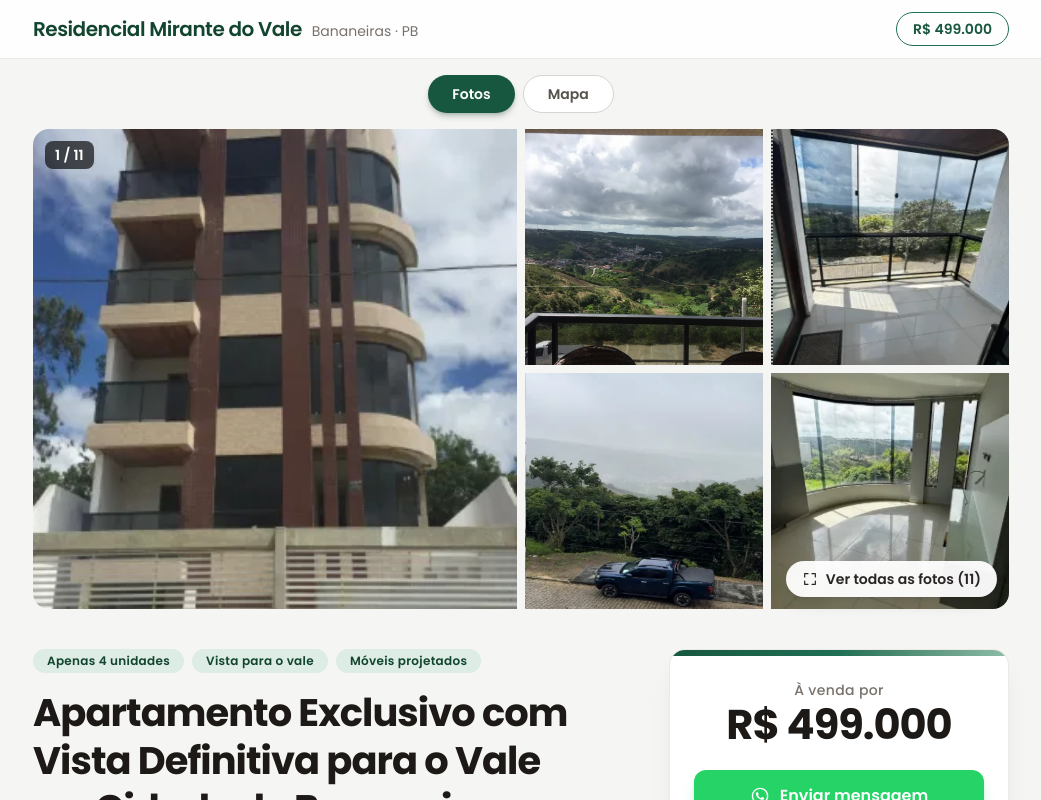
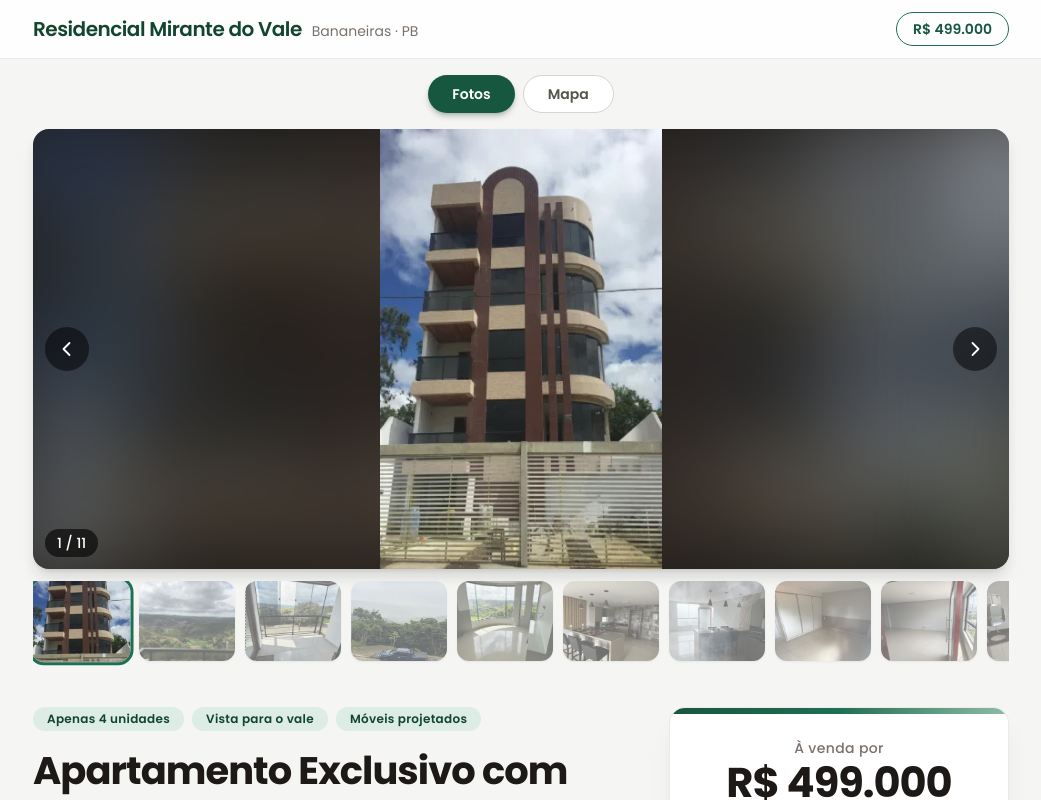
Before and after one commit to ryann-trocoli/Projeto-Apartamento, a React (Vite) app: page / in a window 1280 px wide. Shown: the top 800 px of the page, without its empty margins (119-1160 px from the left). Built offline with nearby package versions, Linux system fonts and the light colour scheme.

Commit message:
Restaura galeria em carrossel e remove tela cheia problematica

```diff
--- a/src/components/Galeria.jsx
+++ b/src/components/Galeria.jsx
@@ -1,22 +1,23 @@
-import { useCallback, useEffect, useRef, useState } from 'react'
+import { useCallback, useRef, useState } from 'react'
 import { imovel } from '../data/imovel.js'
-import { IconChevron, IconExpandir, IconFechar } from './icons.jsx'
+import { IconChevron } from './icons.jsx'
 import Foto from './Foto.jsx'
 import Mapa from './Mapa.jsx'
 
 /**
- * Galeria de fotos no topo do site:
+ * Galeria de fotos no topo do site, com:
  * - Abas "Fotos" / "Mapa"
- * - Mosaico: 1 foto principal grande + 4 menores (sem setas —
- *   a navegação foto a foto fica só na tela cheia)
- * - Botão "Ver todas as fotos (N)" e clique em qualquer foto
- *   abrem o modo tela cheia (lightbox) com setas, teclado e swipe
+ * - Carrossel deslizante com setas, contador e swipe (toque)
+ * - Fila de miniaturas clicáveis
+ *
+ * Sem modo tela cheia: a sobreposição em tela cheia não renderizava
+ * a foto em alguns navegadores (Safari do iPhone, Opera GX). O
+ * carrossel na própria página funciona em todos.
  */
 export default function Galeria() {
   const { fotos } = imovel
   const [aba, setAba] = useState('fotos')
   const [atual, setAtual] = useState(0)
-  const [telaCheia, setTelaCheia] = useState(false)
 
   const anterior = useCallback(
     () => setAtual((i) => (i - 1 + fotos.length) % fotos.length),
@@ -27,30 +28,7 @@ export default function Galeria() {
     [fotos.length],
   )
 
-  /** Abre a tela cheia já na foto clicada */
-  const abrirEm = (indice) => {
-    setAtual(indice)
-    setTelaCheia(true)
-  }
-
-  // Navegação por teclado (setas e Esc) quando em tela cheia
-  useEffect(() => {
-    if (!telaCheia) return
-    const onKey = (e) => {
-      if (e.key === 'ArrowLeft') anterior()
-      if (e.key === 'ArrowRight') proxima()
-      if (e.key === 'Escape') setTelaCheia(false)
-    }
-    window.addEventListener('keydown', onKey)
-    // Trava o scroll da página enquanto o lightbox está aberto
-    document.body.style.overflow = 'hidden'
-    return () => {
-      window.removeEventListener('keydown', onKey)
-      document.body.style.overflow = ''
-    }
-  }, [telaCheia, anterior, proxima])
-
-  // Swipe (arrastar com o dedo) na tela cheia
+  // Swipe (arrastar com o dedo) no mobile
   const toqueX = useRef(null)
   const onTouchStart = (e) => (toqueX.current = e.touches[0].clientX)
   const onTouchEnd = (e) => {
@@ -88,136 +66,78 @@ export default function Galeria() {
             <Mapa titulo="Localização do imóvel (aba Mapa)" />
           </div>
         ) : (
-          /* ---- Mosaico: 1 foto grande + 4 menores ----
-              As linhas do grid têm ALTURA FIXA no celular (auto-rows):
-              alturas em pixel funcionam em qualquer navegador, ao
-              contrário de aspect-ratio/altura percentual, que falham
-              no Safari do iPhone e deixam as fotos invisíveis. */
-          <div className="relative">
-            <div className="grid auto-rows-[110px] grid-cols-2 gap-2 overflow-hidden rounded-2xl sm:h-[420px] sm:grid-cols-4 sm:grid-rows-2 lg:h-[480px]">
-              {/* Foto principal (ocupa 2 colunas × 2 linhas) */}
-              <button
-                onClick={() => abrirEm(0)}
-                aria-label={`Ampliar foto 1: ${fotos[0].alt}`}
-                className="group relative col-span-2 row-span-2 overflow-hidden"
+          <>
+            {/* ---- Carrossel principal ---- */}
+            <div
+              className="group relative h-[55vh] max-h-[560px] min-h-[320px] overflow-hidden rounded-2xl bg-stone-900 shadow-lg shadow-stone-900/15 select-none"
+              onTouchStart={onTouchStart}
+              onTouchEnd={onTouchEnd}
             >
-                <Foto
-                  foto={fotos[0]}
-                  fetchPriority="high"
-                  className="h-full w-full object-cover transition duration-500 group-hover:scale-[1.04]"
-                />
-                {/* Contador no canto da foto principal */}
-                <span className="absolute top-3 left-3 rounded-lg bg-black/65 px-2.5 py-1 text-sm font-semibold text-white backdrop-blur">
-                  1 / {fotos.length}
-                </span>
-              </button>
-
-              {/* 4 fotos menores (sem loading="lazy": ficam na primeira
-                  dobra e o lazy atrasava/impedia o carregamento) */}
-              {fotos.slice(1, 5).map((foto, i) => (
-                <button
-                  key={foto.src}
-                  onClick={() => abrirEm(i + 1)}
-                  aria-label={`Ampliar foto ${i + 2}: ${foto.alt}`}
-                  className="group relative overflow-hidden"
+              <div
+                className="flex h-full transition-transform duration-500 ease-out"
+                style={{ transform: `translateX(-${atual * 100}%)` }}
               >
+                {fotos.map((foto, i) => (
+                  <div key={i} className="relative h-full w-full shrink-0">
+                    {/* Fundo desfocado preenche a tela; a foto fica
+                        inteira por cima. Sem loading="lazy": em alguns
+                        navegadores as fotos nunca chegavam a carregar. */}
                     <Foto
                       foto={foto}
-                    className="h-full w-full object-cover transition duration-500 group-hover:scale-[1.06]"
+                      alt=""
+                      aria-hidden="true"
+                      className="absolute inset-0 h-full w-full scale-110 object-cover opacity-40 blur-2xl"
                     />
-                </button>
+                    <Foto
+                      foto={foto}
+                      fetchPriority={i === 0 ? 'high' : 'auto'}
+                      className="relative z-10 mx-auto h-full object-contain"
+                    />
+                  </div>
                 ))}
               </div>
 
-            {/* Ver todas as fotos */}
-            <button
-              onClick={() => abrirEm(0)}
-              className="absolute right-3 bottom-3 flex items-center gap-2 rounded-full bg-white/95 px-4 py-2 text-sm font-semibold text-stone-800 shadow-lg transition hover:bg-white"
-            >
-              <IconExpandir className="h-4 w-4" aria-hidden="true" />
-              Ver todas as fotos ({fotos.length})
-            </button>
-          </div>
-        )}
-      </div>
-
-      {/* ---- Lightbox em tela cheia (única parte com setas) ---- */}
-      {telaCheia && (
-        /* ---- Tela cheia SEM coluna flex: cada camada é fixada
-                direto na tela (position:fixed + unidades vh/vw).
-                A coluna flex anterior (flex-1/min-h-0) tinha a altura
-                calculada errada no Safari do iPhone e no Opera GX,
-                empurrando a foto para fora da área visível. Camadas
-                fixas na tela funcionam igual em todos os navegadores
-                (o fundo escuro, que sempre foi fixo, nunca falhou). */
-        <div role="dialog" aria-modal="true" aria-label="Fotos em tela cheia">
-          {/* Fundo escuro — também recebe o gesto de arrastar (swipe) */}
-          <div
-            className="fixed inset-0 z-[100] bg-black/95"
-            onTouchStart={onTouchStart}
-            onTouchEnd={onTouchEnd}
-          />
-
-          {/* Foto no centro da tela. A centralização usa transform
-              (-50% do próprio tamanho) e o limite vem da tela do
-              aparelho — nada depende de elemento pai. 12rem = espaço
-              do cabeçalho + fila de miniaturas. */}
-          <div className="pointer-events-none fixed top-[calc(50%-1rem)] left-1/2 z-[100] -translate-x-1/2 -translate-y-1/2">
-            <Foto
-              foto={fotos[atual]}
-              className="max-h-[calc(100vh-12rem)] max-w-[calc(100vw-1rem)] object-contain"
-            />
-          </div>
-
-          {/* Cabeçalho: contador + botão fechar */}
-          <div className="fixed top-0 right-0 left-0 z-[110] flex items-center justify-between p-4 text-white">
-            <span className="text-sm font-medium">
-              {atual + 1} / {fotos.length} — {fotos[atual].alt}
-            </span>
-            <button
-              onClick={() => setTelaCheia(false)}
-              aria-label="Fechar tela cheia"
-              className="flex h-10 w-10 items-center justify-center rounded-full bg-white/10 transition hover:bg-white/20"
-            >
-              <IconFechar className="h-5 w-5" />
-            </button>
-          </div>
-
-          {/* Setas de navegação */}
+              {/* Setas */}
               <BotaoSeta direcao="left" onClick={anterior} />
               <BotaoSeta direcao="right" onClick={proxima} />
 
-          {/* Fila de miniaturas, presa ao pé da tela */}
-          <div className="scrollbar-none fixed right-0 bottom-0 left-0 z-[110] flex justify-start gap-2 overflow-x-auto p-4 sm:justify-center">
+              {/* Contador (ex: 3 / 11) */}
+              <span className="absolute bottom-3 left-3 z-20 rounded-full bg-black/60 px-3 py-1 text-sm font-medium text-white backdrop-blur">
+                {atual + 1} / {fotos.length}
+              </span>
+            </div>
+
+            {/* ---- Miniaturas ---- */}
+            <div className="scrollbar-none mt-3 flex gap-2.5 overflow-x-auto pb-1.5">
               {fotos.map((foto, i) => (
                 <button
                   key={i}
                   onClick={() => setAtual(i)}
-                aria-label={`Foto ${i + 1}`}
-                className={`h-14 w-18 shrink-0 overflow-hidden rounded-md transition ${
-                  i === atual ? 'ring-2 ring-white' : 'opacity-50 hover:opacity-100'
+                  aria-label={`Foto ${i + 1}: ${foto.alt}`}
+                  className={`h-16 w-20 shrink-0 overflow-hidden rounded-xl shadow-sm transition duration-300 sm:h-20 sm:w-24 ${
+                    i === atual
+                      ? 'scale-[1.03] ring-3 ring-brand-600'
+                      : 'opacity-55 hover:scale-[1.03] hover:opacity-100'
                   }`}
                 >
-                {/* Sem loading="lazy": as miniaturas nunca chegavam a
-                    carregar em alguns navegadores (mesmo bug já visto
-                    no mosaico e na foto do corretor) */}
                   <Foto foto={foto} alt="" className="h-full w-full object-cover" />
                 </button>
               ))}
             </div>
+          </>
+        )}
       </div>
-      )}
     </section>
   )
 }
 
-/** Seta de navegação do lightbox (fixada direto na tela) */
+/** Seta de navegação do carrossel */
 function BotaoSeta({ direcao, onClick }) {
   return (
     <button
       onClick={onClick}
       aria-label={direcao === 'left' ? 'Foto anterior' : 'Próxima foto'}
-      className={`fixed top-1/2 z-[110] flex h-11 w-11 -translate-y-1/2 items-center justify-center rounded-full bg-black/50 text-white backdrop-blur transition hover:bg-black/70 ${
+      className={`absolute top-1/2 z-20 flex h-11 w-11 -translate-y-1/2 items-center justify-center rounded-full bg-black/50 text-white backdrop-blur transition hover:bg-black/70 ${
         direcao === 'left' ? 'left-3' : 'right-3'
       }`}
     >
```
Lines whose indentation alone changed are shown as unchanged.
